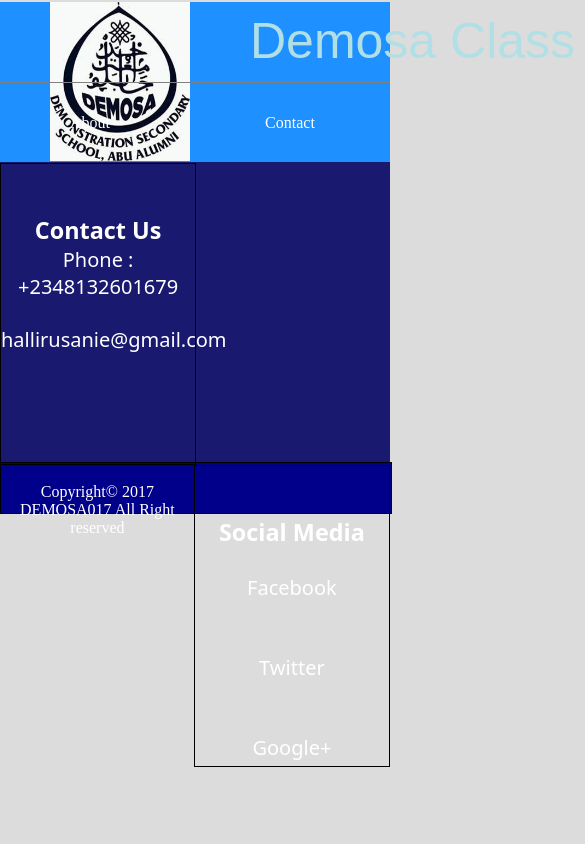
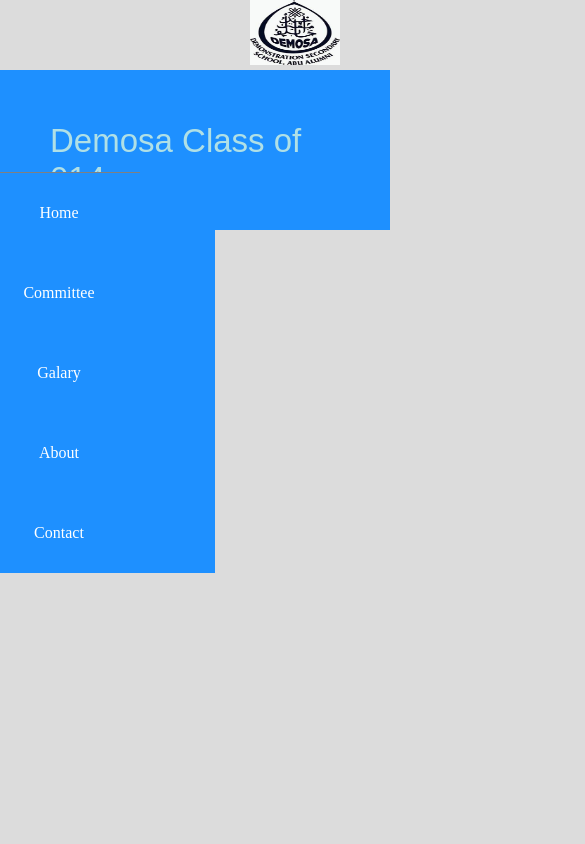
Before and after one commit to umarmsnw/demosa, a plain HTML site: page index.html in a window 390 px wide. Shown: the top 844 px of the page, 585 px wide, since content can reach past the window. Drawn offline with Linux system fonts and the light colour scheme.

Commit message:
Add files via upload

```diff
--- a/style/main.css
+++ b/style/main.css
@@ -7,6 +7,7 @@
 	background-color: Gainsboro;
 	background-image: url("abuu.jpeg")
 }
+
 .header {
 	width: 100%;
 	height: 160px;
@@ -31,6 +32,7 @@
 	text-align: center;
 	text-decoration: none;
 }
+
 .logo{
 	width: 90px;
 	height: 80px;
@@ -57,6 +59,8 @@
 	background-color: navy;
 }
 .contact{
+	position: relative;
+	bottom:0px;
 	width: 100%;
 	height: 300px;
 	background-color: MidnightBlue;
@@ -65,7 +69,6 @@
 	width: 49.8%;
 	height: 250px;
 	float: left;
-	border: 1px solid black;
 	padding-top: 50px;
 	font-size: 20px;
 	text-shadow: 1px 0px 10px 0px;
@@ -76,7 +79,6 @@
 .social {
 	width: 49.8%;
 	height: 250px;
-	border: 1px solid black;
 	float: right;
 	padding-top: 50px;
 	font-size: 20px;
@@ -89,12 +91,111 @@
 	list-style: none;
 }
 .copyright{
-	margin-bottom: 0px;
+	position: relative;
+	bottom: 0px;
 	width: 100%;
 	height: 30px;
-	border: 1px solid black;
 	background-color: darkBlue;
 	text-align: center;
 	color: white;
 	padding-top: 20px;
 }
+@media screen and (max-width:1114px){
+.navigation{
+	width: 800px;
+	height: 80px;
+}
+.list {
+	margin-left: 75px;
+	list-style: none;
+	width:80px;
+}
+
+.logo>img {
+	width: 90px;
+	height: 77px;
+	float: left;
+}
+}
+
+@media screen and (max-width:715px){
+.header {
+	position: absolute;
+	top: 70px;
+	width: 100%;
+	height: 160px;
+	margin-left:0px;
+	background-color:dodgerBlue;
+	}
+.navigation{
+	width: 80%;
+	height: 50px;
+	border-top: 1px solid gray;
+	position:relative;
+	margin-right: 250px;
+}
+.list {
+	float: none;
+	list-style: none;
+	width:100%;;
+	background-color:dodgerBlue;
+}
+li>a{
+	display: block;
+	color: white;
+	line-height: 80px;
+	text-align: center;
+	text-decoration: none;
+}
+.logo{
+	width: 0px;
+	height:0px;
+}
+.logo>img {
+	margin-top: -70px;
+	width: 90px;
+	height: 65px;
+	float: center;
+	margin-left: 250px;
+}
+.title {
+
+	width: 80%;
+	height: 50px;
+	margin-top: 2px;
+	margin-left: 50px;
+	padding-top:50px;
+	font-size: 33px;
+	text-shadow: 1px 0px 10px 0px;
+	font-family: Blippo, fantasy;
+	color: PowderBlue;
+}
+.contact{
+	position: relative;
+	top:1000px;
+	width: 100%;
+	height: 250px;
+background-color: MidnightBlue;
+}
+.copyright{
+	position: relative;
+	top: 1000px;
+	bottom: 0px;
+	width: 100%;
+	height: 30px;
+	background-color: darkBlue;
+	text-align: center;
+	color: white;
+padding-top: 20px;
+}
+.cont{
+	font-size: 15px;
+	padding-top: 10px;
+}
+.social {
+
+	font-size: 15px;
+	padding-top: 10px;
+}
+
+}
```
